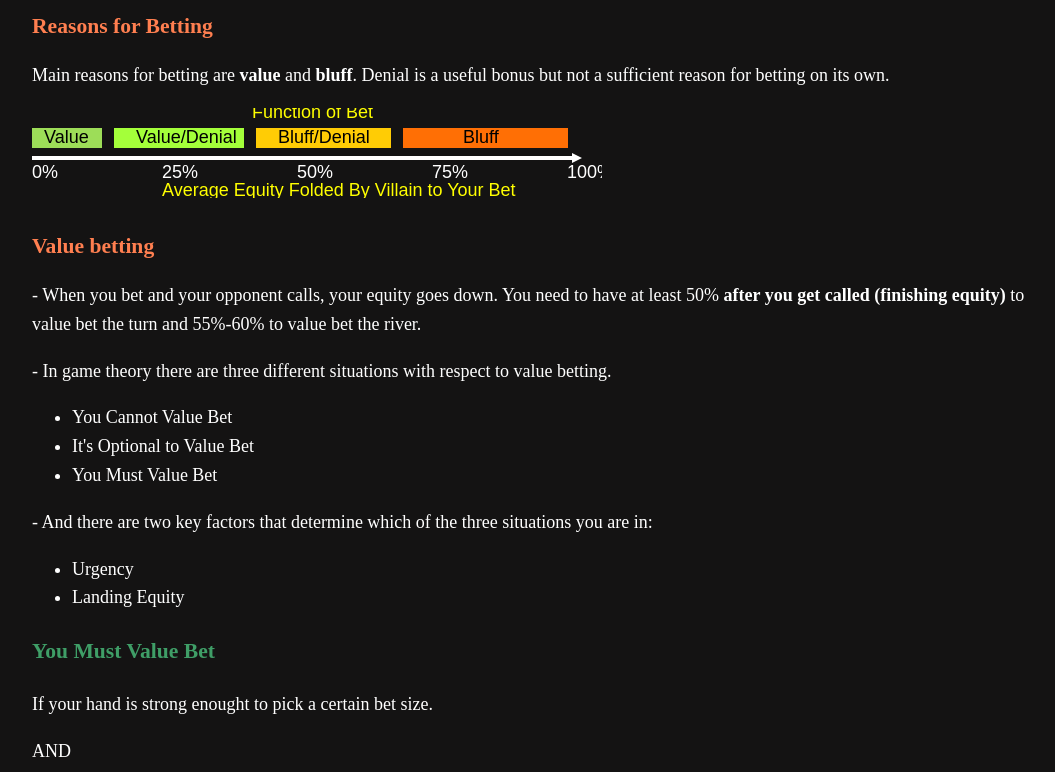
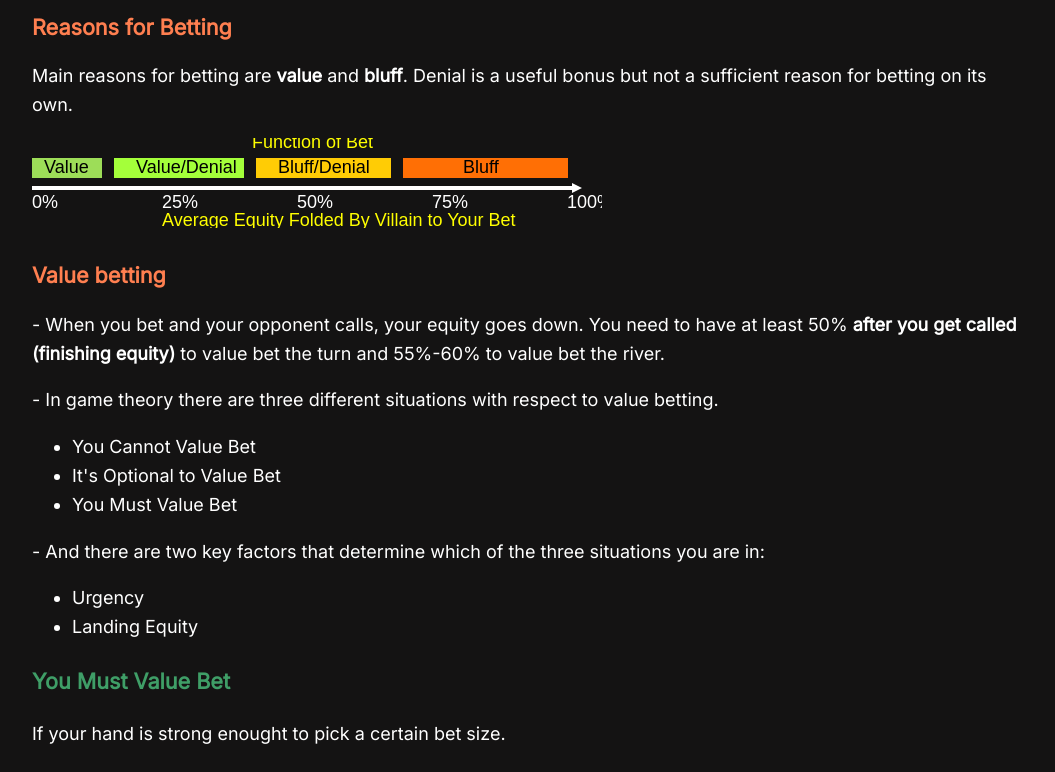
Before and after one commit to KebabServer/kebab, a plain HTML site: page article_Betting.html in a window 1280 px wide. Shown: the part 200-972 px from the top of the page, without its empty margins (108-1163 px from the left). Drawn offline with Linux system fonts and the light colour scheme.

Commit message:
Update article.css

```diff
--- a/article.css
+++ b/article.css
@@ -1,6 +1,7 @@
  /* Reset some default margin and padding */
+ @import url('https://fonts.googleapis.com/css?family=Inter');
  * {
-    font-family: "font-family: Times New Roman, serif;";
+    font-family: 'Inter';
     background-color: #141313;
     font-size: large;
     /* Dark background color */
```
